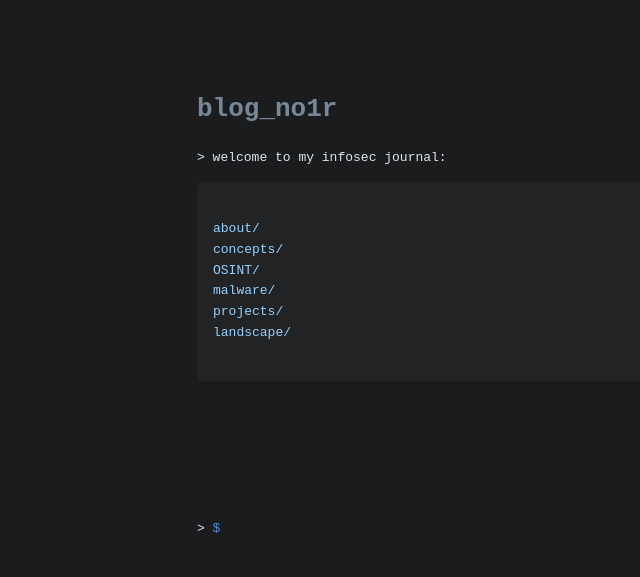
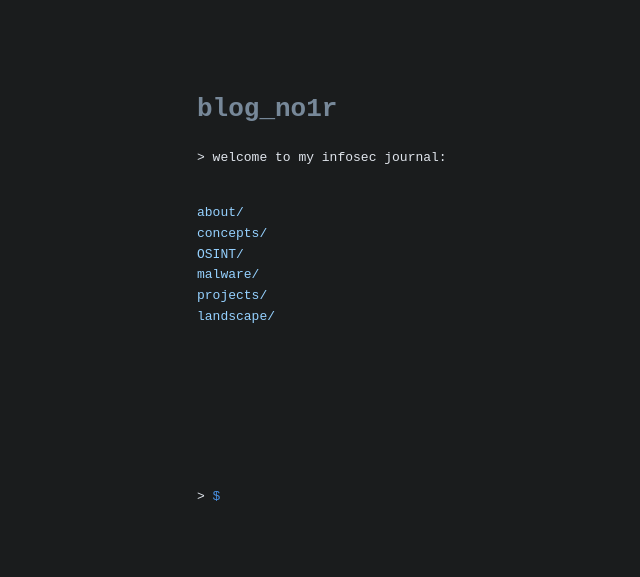
Before and after one commit to no-1r/blogno1r, a plain HTML site: page index.html in a window 1280 px wide. Shown: the whole page, without its empty margins (68-708 px from the left). Drawn offline with Linux system fonts and the light colour scheme.

Commit message:
#13 aesthetic change

```diff
--- a/style.css
+++ b/style.css
@@ -65,15 +65,14 @@ body {
 
   /* Optional: Slight padding and border-radius for readability */
   pre {
-    background-color: #212324;
-    padding: 1rem;
-    border-radius: 6px;
-    overflow-x: auto;
+    background-color: transparent;
+    padding: 0;
+    border-radius: 0;
+    overflow: visible;
     white-space: pre-wrap;
     font-family: monospace;
-    color: #e0e5ec;
+    color: inherit;
   }
-
   /* Animation tweaks */
   @keyframes typewriter {
     from { width: 0; }
```
